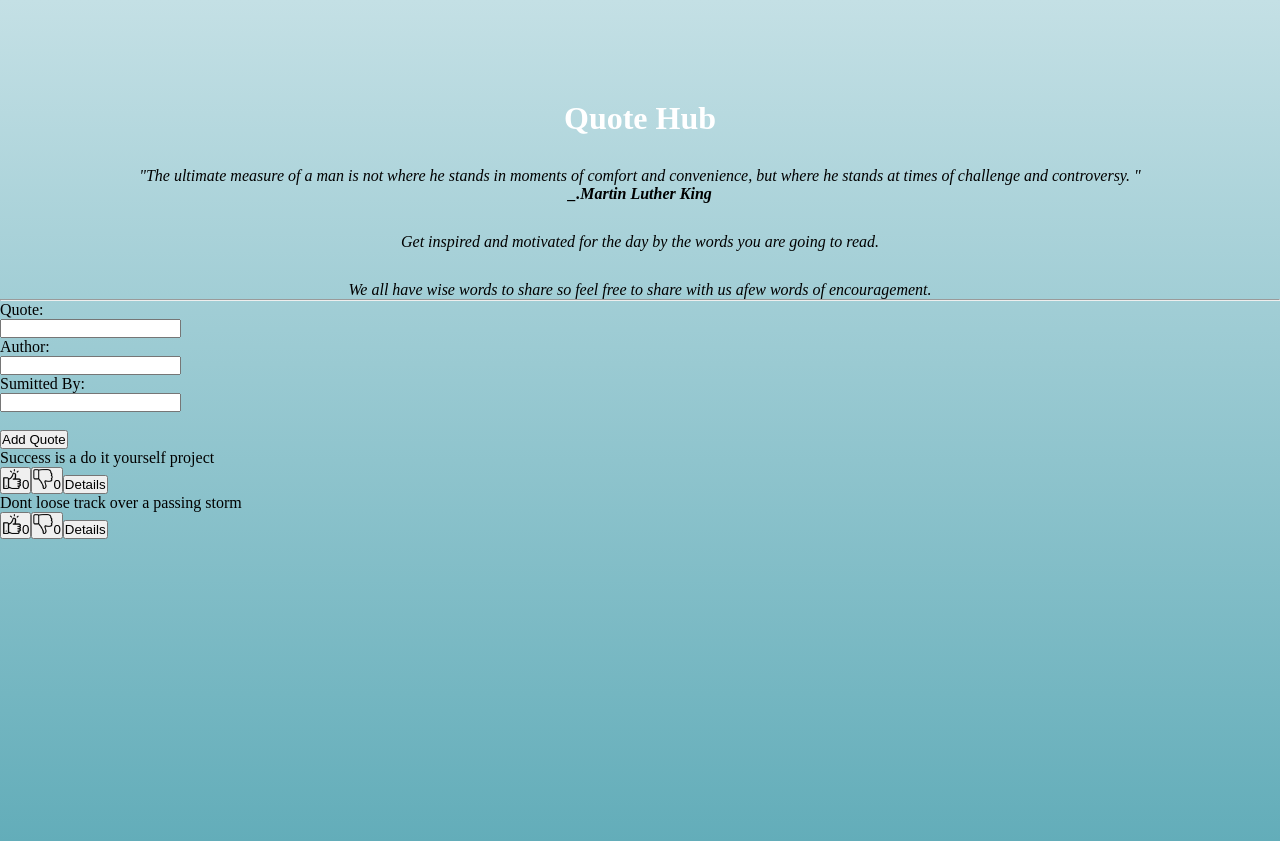
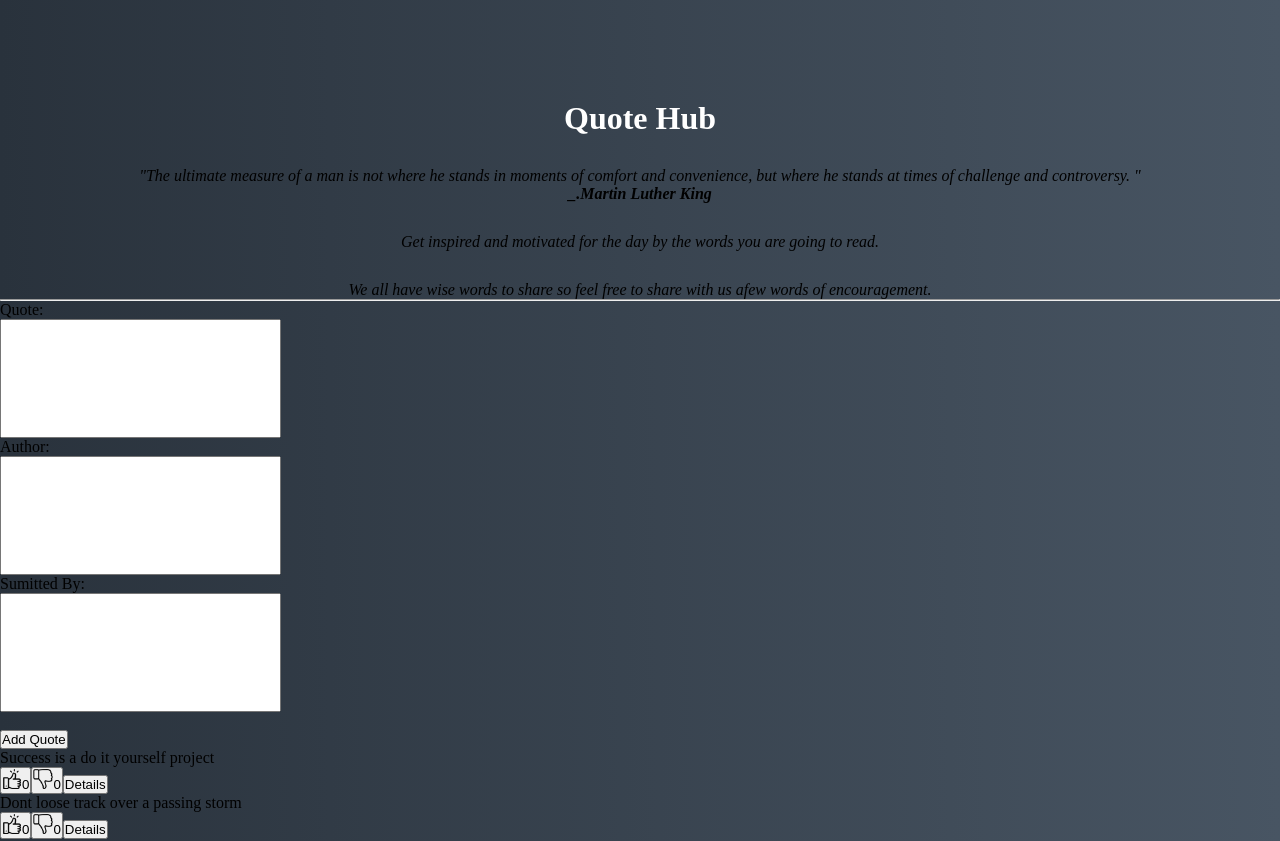
Before and after one commit to kilonzijnr/quote-app, an Angular app: page / in a window 1280 px wide. Shown: the top 841 px of the page. Built offline with nearby package versions, Linux system fonts and the light colour scheme.

Commit message:
resized form input boxes

```diff
--- a/src/app/homepage/homepage.component.css
+++ b/src/app/homepage/homepage.component.css
@@ -1,14 +1,14 @@
 body {
-  background: #4ca1af; /* fallback for old browsers */
+  background: #485563; /* fallback for old browsers */
   background: -webkit-linear-gradient(
-    to bottom,
-    #c4e0e5,
-    #4ca1af
+    to right,
+    #29323c,
+    #485563
   ); /* Chrome 10-25, Safari 5.1-6 */
   background: linear-gradient(
-    to bottom,
-    #c4e0e5,
-    #4ca1af
+    to right,
+    #29323c,
+    #485563
   ); /* W3C, IE 10+/ Edge, Firefox 16+, Chrome 26+, Opera 12+, Safari 7+ */
 
   background-size: contain;
@@ -28,6 +28,3 @@ p {
   margin-top: 30px;
   font-style: italic;
 }
-img{
-
-}
--- a/src/app/quoteform/quoteform.component.css
+++ b/src/app/quoteform/quoteform.component.css
@@ -0,0 +1,6 @@
+form{
+    justify-content: center;
+}
+input{
+    padding: 50px;
+}
--- a/src/app/quoteform/quoteform.component.html
+++ b/src/app/quoteform/quoteform.component.html
@@ -2,7 +2,7 @@
     <div class="form-group" >
         <label for="description" class="text-light">Quote:</label>
         <br>
-        <input class="form-control"  type="text" name="name" id="name" rows="5"
+        <input class="form-control"  type="text" autocomplete="off" name="name" id="name" rows="5"
          required [(ngModel)]="newQuote.name"#name='ngModel'>
         <div [hidden]="name.valid || name.pristine" class="alert alert-danger">
             <p>Enter A Quote</p>
@@ -11,7 +11,7 @@
     <div class="form-group">
         <label for="author" class="text-light">Author:</label>
         <br>
-        <input class="form-control" name="Author" id="author" rows="5"
+        <input class="form-control" autocomplete="off" name="Author" id="author" rows="5"
         required [(ngModel)]="newQuote.Author"#Author='ngModel'>
         <div [hidden]="name.valid || name.pristine" class="alert alert-danger">
             <p>Enter The Authors Name</p>
@@ -20,7 +20,7 @@
     <div class="form-group">
         <label for="author" class="text-light">Sumitted By:</label>
         <br>
-        <input class="form-control" name="User" id="User" rows="5"
+        <input class="form-control" autocomplete="off" name="User" id="User" rows="5"
          required [(ngModel)]="newQuote.User"#User='ngModel'>
         <div [hidden]="name.valid || name.pristine" class="alert alert-danger">
             <p>Enter Submitors Name</p>
```
